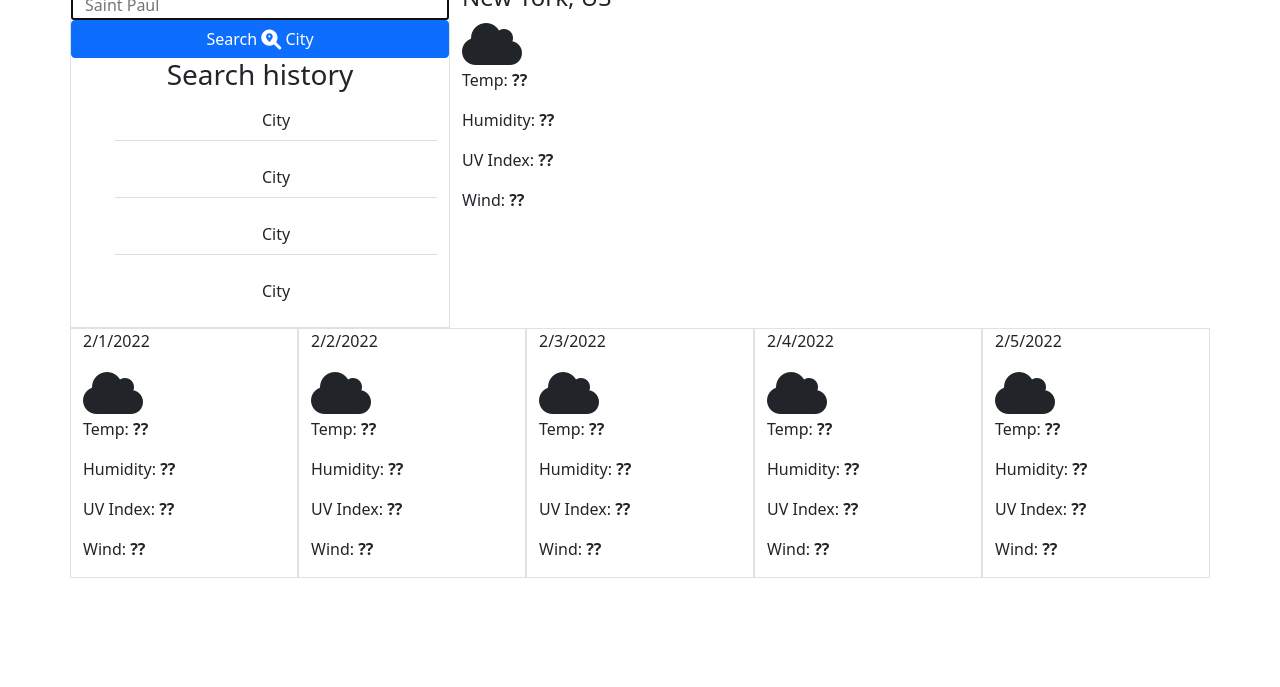
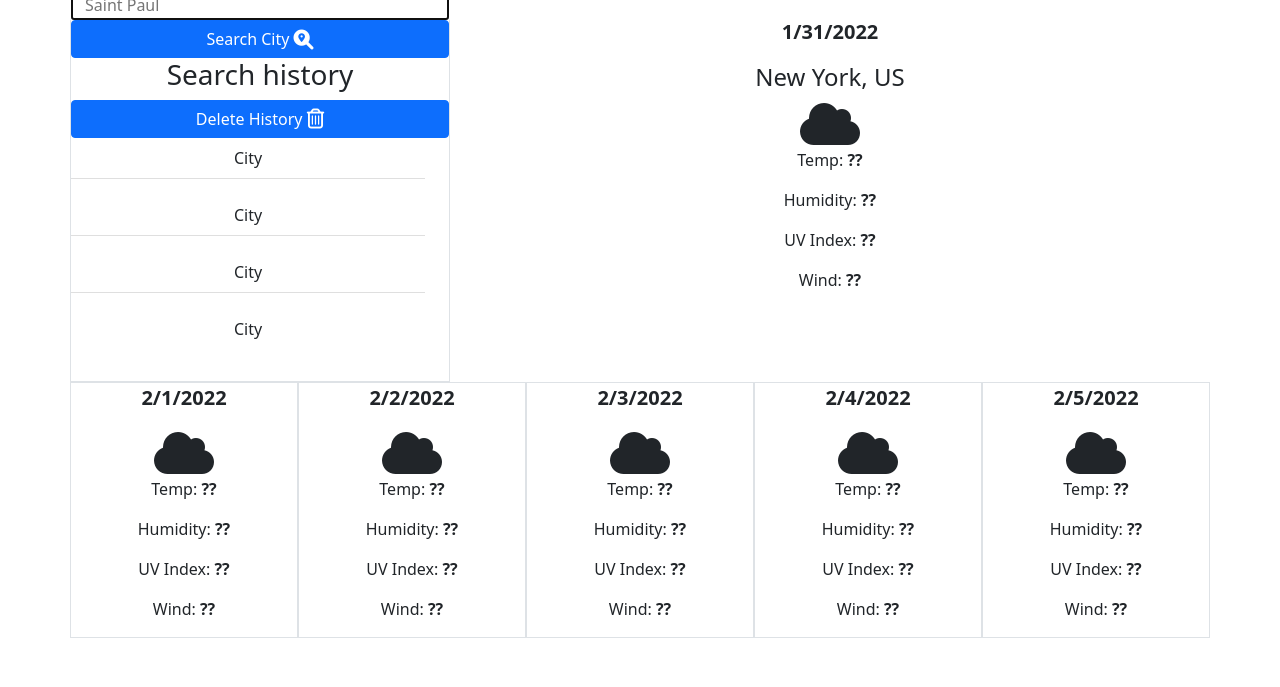
Before and after one commit to kakudiego/C-6-Server-Side-APIs_Weather-Dashboard, a plain HTML site: page index.html in a window 1280 px wide. Shown: the part 113-800 px from the top of the page. Drawn offline with nearby package versions, Linux system fonts and the light colour scheme; no server answers.

Commit message:
change html, add delete history button, setItem and getItem working, need to fix search, need to fix 1 item only local storage

```diff
--- a/Assets/css/style.css
+++ b/Assets/css/style.css
@@ -1,3 +1,13 @@
 .btn:hover {
   transform: scale(0.95);
 }
+
+.date {
+  font-size: 20px;
+  font-weight: bold;
+}
+
+div {
+  text-align: center;
+  align-items: center;
+}
--- a/Assets/js/script.js
+++ b/Assets/js/script.js
@@ -3,50 +3,58 @@
 // display city name + date + weather icon + temp + humidity + wind speed + uv index
 // weather condition represented by color (favorable, moderate, or severe)
 
-var city = "cochabamba";
+var city = "cochabamba"; // change to data.name
+var lat = "17.3895"; // change to data.coord.lat
+var lon = "-66.1568"; // change to data.coord.lon
 
 var oneDay = "https://api.openweathermap.org/data/2.5/weather?q=" + city + "&units=imperial" + "&appid=61763921a1722d721341f9896cdced9f";
+var uvi = "https://api.openweathermap.org/data/2.5/onecall?lat=" + lat + "&lon=" + lon + "&exclude=minutely,hourly&appid=61763921a1722d721341f9896cdced9f";
 var fiveDays = "https://api.openweathermap.org/data/2.5/forecast?q=" + city + "&units=imperial" + "&appid=61763921a1722d721341f9896cdced9f";
 
-var uvi = "https://api.openweathermap.org/data/2.5/onecall?lat=-17.3895&lon=-66.1568&exclude=minutely,hourly&appid=61763921a1722d721341f9896cdced9f";
-// var uvIndex = (lat + lon)
-
 var getWeather = function (city) {
-  fetch(oneDay).then(function (response) {
+  fetch(oneDay)
+    .then(function (response) {
       if (response.ok) {
         response.json().then(function (data) {
-        console.log(data);
-        console.log("temp = " + data.main.temp);
-        console.log("humidity = " + data.main.humidity);
-        console.log("UV Index = " + data.main.humidity);
-        console.log("wind = " + data.wind.speed);
+          console.log("today weather", data);
+          console.log("city = " + data.name);
+          console.log("temp = " + data.main.temp + " F");
+          console.log("humidity = " + data.main.humidity + " %");
+          console.log("wind = " + data.wind.speed + " MPH");
           console.log("lat = " + data.coord.lat);
           console.log("lon = " + data.coord.lon);
+          return;
         });
       }
-  });
-};
-getWeather();
-
-var getWeather = function (city) {
-  fetch(fiveDays).then(function (response) {
-    response.json().then(function (data) {
-      console.log(data);
-    });
+    })
+    .catch(function (err) {
+      console.log("Fetch Error :-S", err);
     });
 };
 getWeather();
 
 // UVI section
-var getUVI = function () {
+var getUVI = function (lat, lon) {
   fetch(uvi).then(function (response) {
     response.json().then(function (data) {
-      console.log(data);
+      console.log("UV Index = " + data.current.uvi);
+      console.log("UVI log", data);
     });
   });
 };
 getUVI();
 
+var nextFive = function (city) {
+  fetch(fiveDays).then(function (response) {
+    response.json().then(function (data) {
+      console.log("5 days", data);
+    });
+  });
+};
+nextFive();
+
+//
+//
 // display day and time
 // prototype - first time using
 var date = new Date();
@@ -65,17 +73,18 @@ $("#day4").text(date.addDays(3).toLocaleDateString("en-US"));
 $("#day5").text(date.addDays(4).toLocaleDateString("en-US"));
 $("#day6").text(date.addDays(5).toLocaleDateString("en-US"));
 
-// search section
-var search = $("#search");
+//
+//
+// Local Storage section
+// keep data after refresh page
+let saveBtn = document.querySelector("#searchbtn");
+let searchCity = document.querySelector("#search");
 
-var searchForm = function (event) {
+searchCity.value = JSON.parse(localStorage.getItem("city"));
+
+saveBtn.addEventListener("click", function (event) {
   event.preventDefault();
-  var cidade = search.value;
-  console.log(event);
-};
-
-$("#searchbtn").click(function (e) {
-  e.preventDefault();
+  localStorage.setItem("city", JSON.stringify(searchCity.value));
 });
 
 $("#search").keypress(function (event) {
@@ -84,3 +93,10 @@ $("#search").keypress(function (event) {
     $("#searchbtn").click();
   }
 });
+
+// delete task button
+// input empty
+function deleteCity() {
+  localStorage.removeItem("city");
+  searchCity.value = "";
+}
--- a/index.html
+++ b/index.html
@@ -23,11 +23,12 @@
           <h2>Search for a City</h2>
           <div class="row">
             <input class="form-control-md" id="search" type="text" autofocus="true" required placeholder="Saint Paul" />
-            <button class="btn btn-primary" id="searchbtn" type="submit">Search <i class="fas fa-search-location fa-lg"></i> City</button>
+            <button class="btn btn-primary" id="searchbtn" type="submit">Search City <i class="fas fa-search-location fa-lg"></i></button>
           </div>
-          <div class="history">
+          <div class="history row">
             <h3>Search history</h3>
-            <ul class="list-group-flush">
+            <button class="btn btn-primary" onclick="deleteCity()">Delete History <i class="fa-regular fa-trash-can fa-lg"></i></button>
+            <ul class="list-group-flush row">
               <p class="list-group-item list-group-item-action">City</p>
               <p class="list-group-item list-group-item-action">City</p>
               <p class="list-group-item list-group-item-action">City</p>
```
Lines whose indentation alone changed are shown as unchanged.
